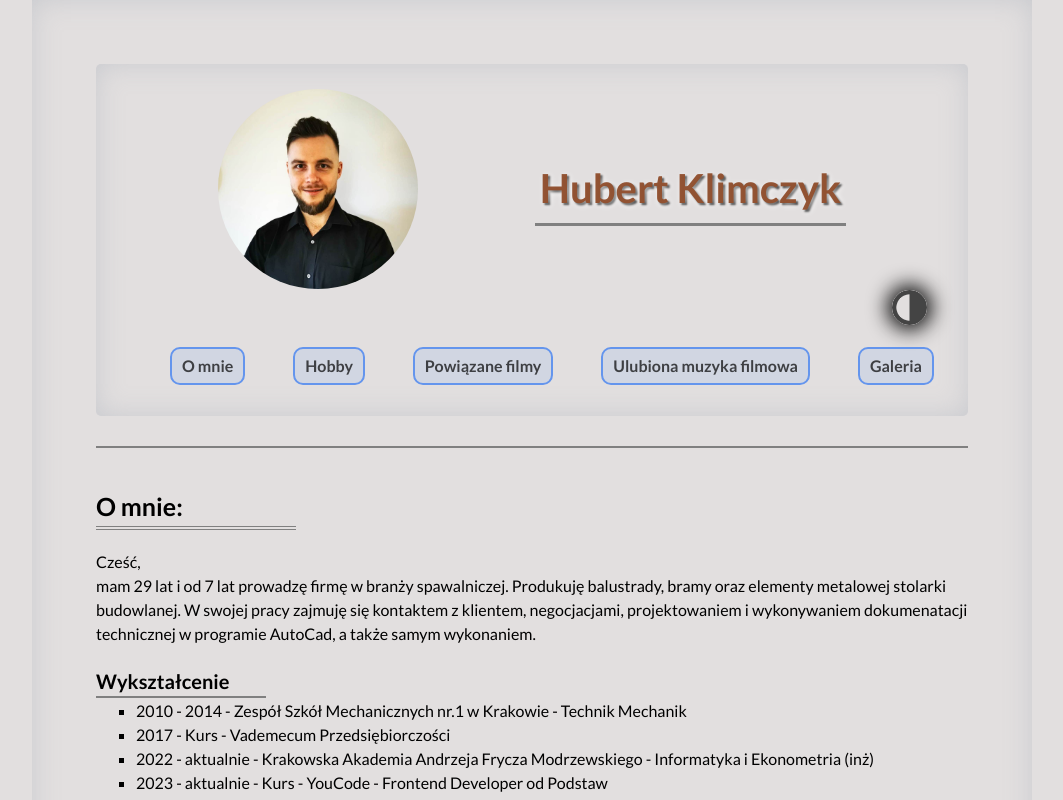
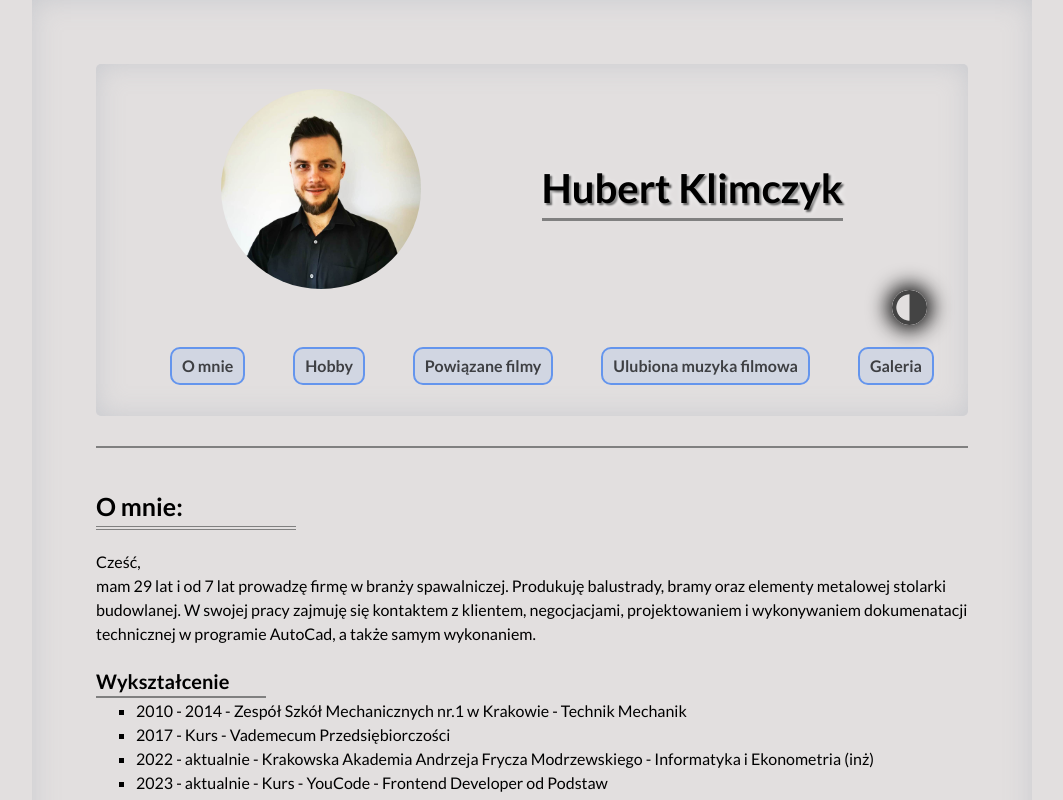
Before and after one commit to HubertKlimczyk/homepage, a plain HTML site: page index.html in a window 1280 px wide. Shown: the top 800 px of the page, without its empty margins (108-1171 px from the left). Drawn offline with nearby package versions, Linux system fonts and the light colour scheme.

Commit message:
changes headerName color

```diff
--- a/style/header.css
+++ b/style/header.css
@@ -15,7 +15,7 @@
 .headerContainer__headerName {
     font-size: 40px;
     font-weight: bold;
-    color: rgb(145 81 48 / 98%);
+    color: rgb(57 67 182 / 98%)
     padding: 5px;
     margin: auto 0;
     text-shadow: 2px 2px 6px white, 2px 2px 2px black;
```
